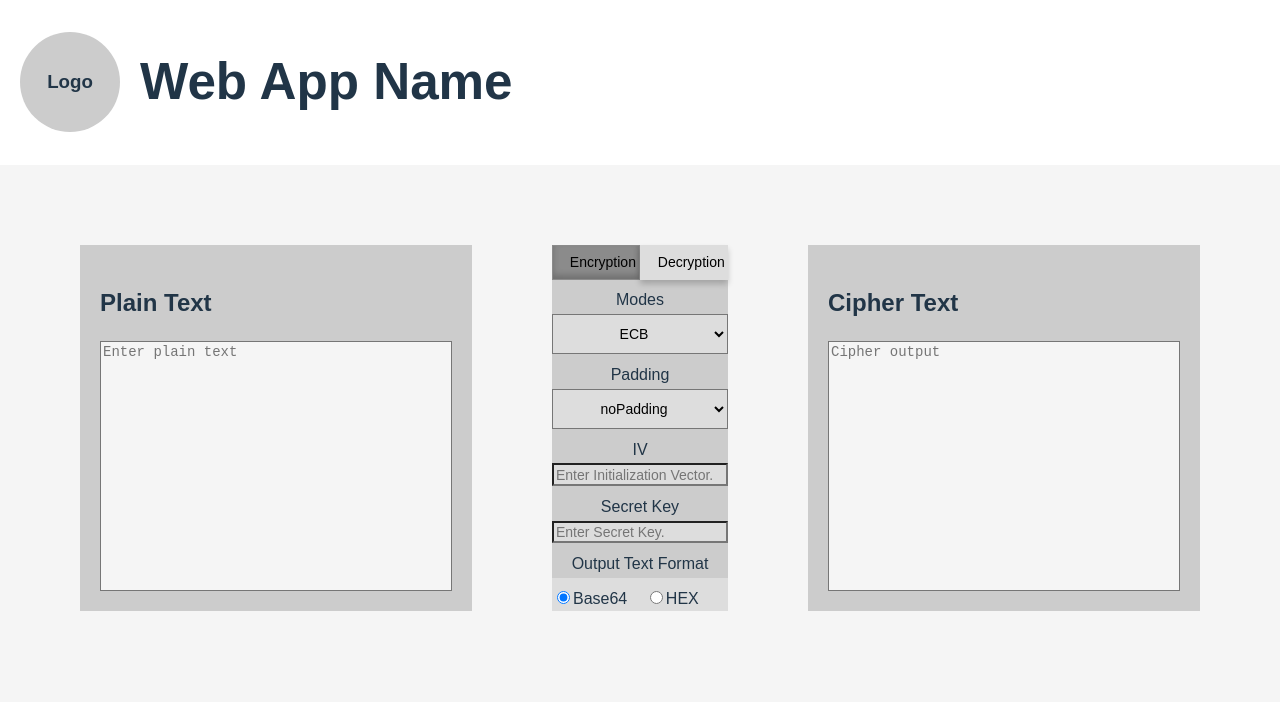
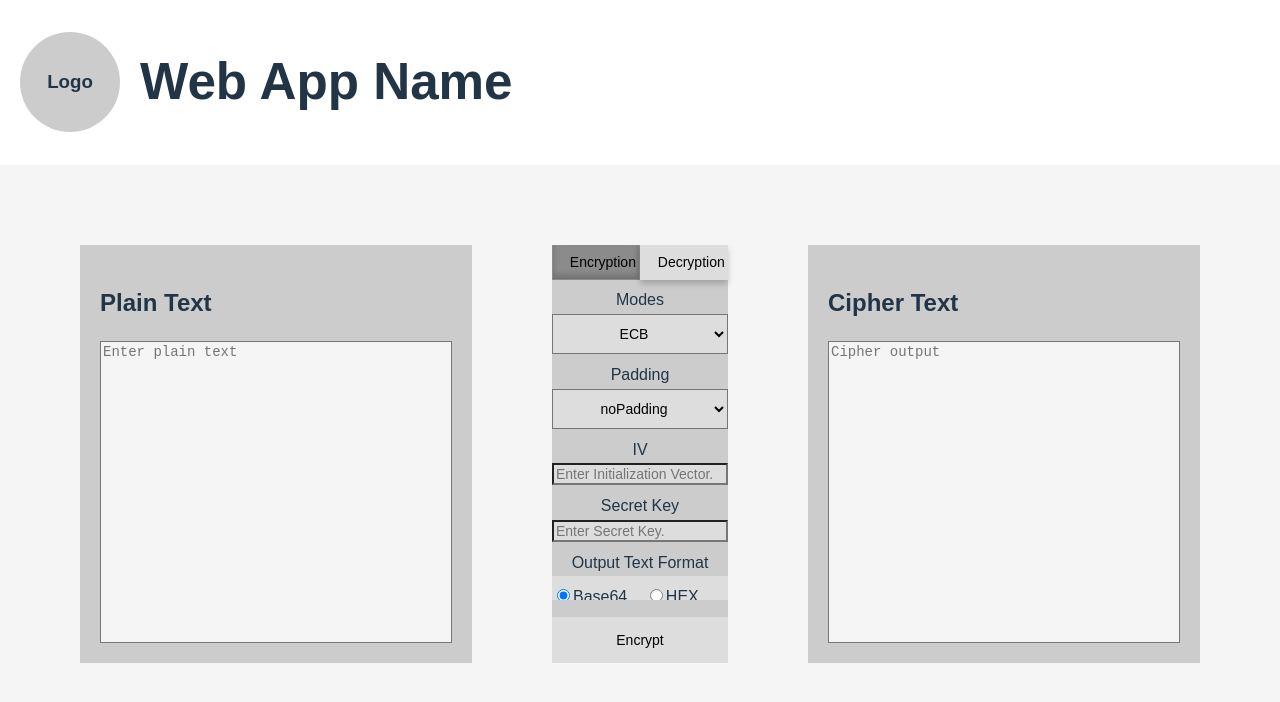
Before and after one commit to Tenzkie10/AES256-Web-Encryption-Tool, a React (Vite) app in the folder aes256_encrypttool/: page / in a window 1280 px wide. Shown: the top 702 px of the page. Built offline with nearby package versions, Linux system fonts and the light colour scheme.

Commit message:
Added Enter Button

```diff
--- a/aes256_encrypttool/src/App.css
+++ b/aes256_encrypttool/src/App.css
@@ -35,7 +35,7 @@ body, html {
     flex: 1;
     gap: 80px;
     padding: 80px;
-    padding-bottom: 250px;
+    padding-bottom: 200px;
   }
 
   .input-container,
@@ -144,3 +144,19 @@ body, html {
   .decrypt-button:focus {
     outline: none;
   }
+
+  .enter-container {
+    display: flex;
+    margin-top: 10%;
+    height: 20%;
+    align-items: center;
+  }
+  .enter-button {
+    font-size: 14px;
+    width: 100%;
+    height: 100%;
+    border-radius: 0%;
+    background-color: rgb(221, 221, 221);
+    color: black;
+    overflow: hidden;
+  }
--- a/aes256_encrypttool/src/App.jsx
+++ b/aes256_encrypttool/src/App.jsx
@@ -110,6 +110,14 @@ function App() {
               </label>
             )}
           </div>
+
+          <div className='enter-container'>
+            {isEncryption ? (
+              <button type='button' className='enter-button'>Encrypt</button>
+            ) : (
+              <button type='button' className='enter-button'>Decrypt</button>
+            )}
+          </div>
         </div>
 
         {/* Right Panel */}
```
